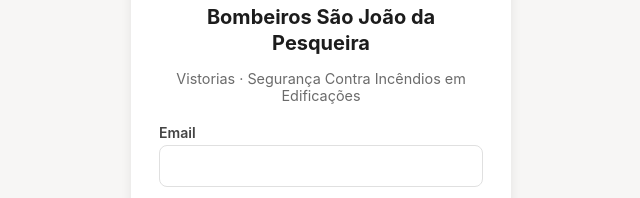
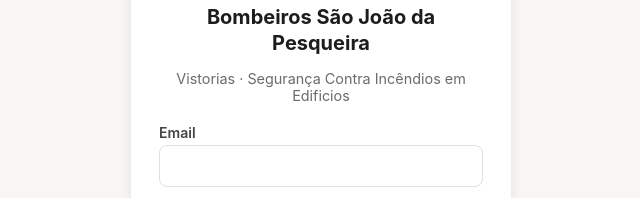
Before and after one commit to JPF-APP/vistorias, a plain HTML site: page index.html in a window 1280 px wide. Shown: the part 184-382 px from the top of the page, 319-959 px from the left. Drawn offline with nearby package versions, Linux system fonts and the light colour scheme; no server answers.

Commit message:
Update index.html

```diff
--- a/index.html
+++ b/index.html
@@ -33,7 +33,7 @@
       <div class="auth-brand">
         <img src="assets/logo.png" alt="Associação Humanitária de Bombeiros Voluntários de São João da Pesqueira" class="brand-logo-lg" />
         <h1>Bombeiros São João da Pesqueira</h1>
-        <p class="muted">Vistorias · Segurança Contra Incêndios em Edificações</p>
+        <p class="muted">Vistorias · Segurança Contra Incêndios em Edificios</p>
       </div>
       <form id="form-login">
         <label>Email
```
